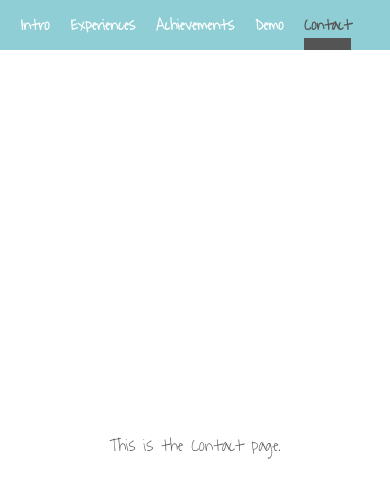
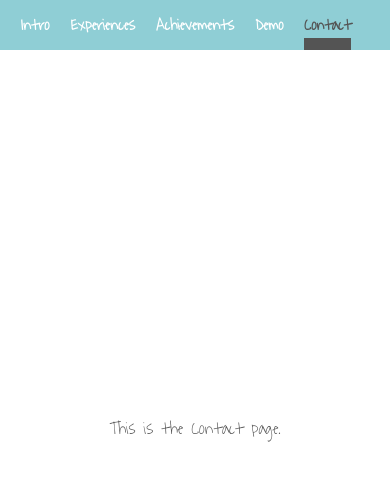
Before and after one commit to Damien-C/Portfolio-React, a React (Create React App) app: page /Contact in a window 390 px wide. Shown: the top 496 px of the page. Built offline with nearby package versions, Linux system fonts and the light colour scheme; the HTML template or start-up script is replaced by a standard one.

Commit message:
Reduces min-height for frameWrap

```diff
--- a/src/App.css
+++ b/src/App.css
@@ -204,6 +204,9 @@ img{
 
 /* Media Query for Mobile View */
 @media all and (max-width: 500px){
+  .frameWrap {
+    min-height: 90vh;
+  }
   .navigationWrap a{
     font-size: 1rem;
     font-weight: bold;
```
